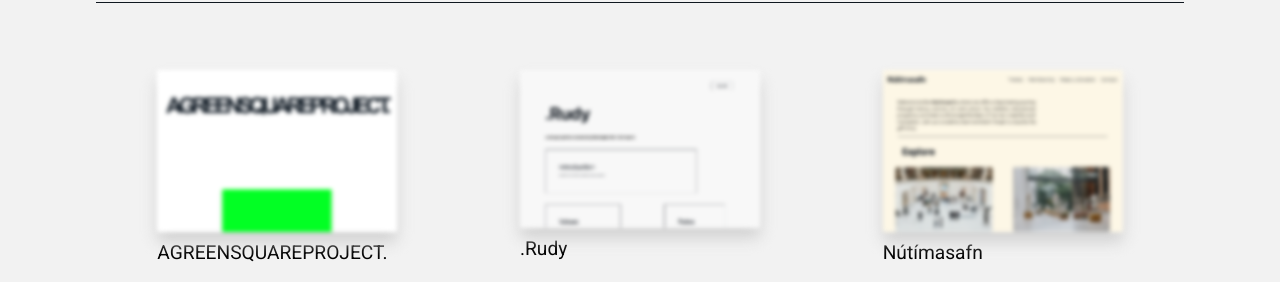
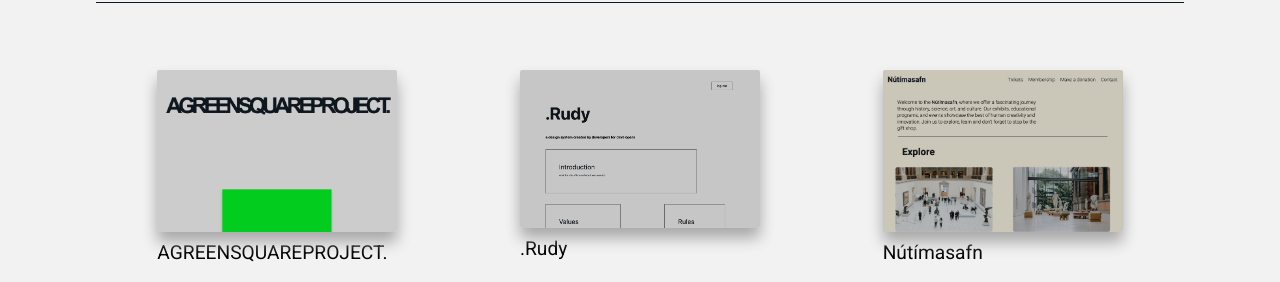
Before and after one commit to Kaltrunner/The-Portfolio, a React (Create React App) app: page /Projects in a window 1280 px wide. Shown: the part 589-871 px from the top of the page. Built offline with nearby package versions, Linux system fonts and the light colour scheme.

Commit message:
updated projects hover effect

```diff
--- a/src/index.css
+++ b/src/index.css
@@ -325,7 +325,6 @@ body::-webkit-scrollbar-thumb:active {
 
 .select-section-info {
   width: auto;
-  /* height: 60vh; */
   border-radius: 28px;
   box-shadow: 0 10px 15px 0px #d1d1d1;
   display: flex;
@@ -438,7 +437,6 @@ body::-webkit-scrollbar-thumb:active {
 }
 
 .sample-img-div:hover img {
-  filter:brightness(100%);
   box-shadow: 0 40px 90px -5px #b5b5b5;
   transition: all 0.5s, filter 0.5s ease-in-out;
 }
@@ -562,13 +560,15 @@ body::-webkit-scrollbar-thumb:active {
 .projects-image {
   width: 100%;
   border-radius: 2px;
-  filter: blur(2px);
+  /* filter: blur(2px); */
+  filter: brightness(.8);
   box-shadow: 0 10px 15px 0px #d1d1d1;
-  transition: all .5s, filter .5s ease-in-out;
+  transition: all .25s, filter .25s ease-in-out;
 }
  .projects-image:hover {
-  filter: blur(0) !important;
-  transition: all .5s, filter .5s ease-in-out;
+  /* filter: blur(0) !important; */
+  filter: brightness(1);
+  transition: all .25s, filter .25s ease-in-out;
 }
 
 .projects-image-text {
```
